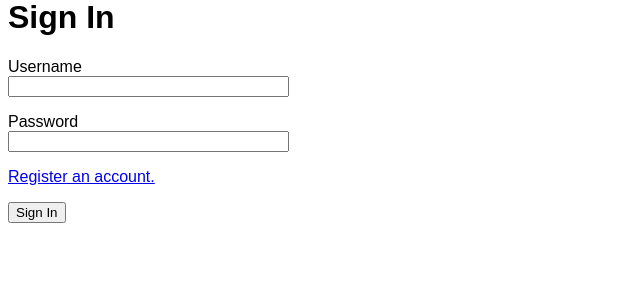
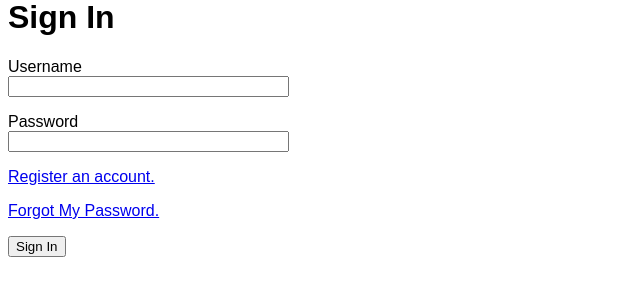
Before and after one commit to statefarmuta/api_ml_admin, a Flask app: page /web/login in a window 1280 px wide. Shown: the part 144-445 px from the top of the page, without its empty margins (0-640 px from the left). Run offline with Flask 2, Linux system fonts and the light colour scheme.

Commit message:
updated login.html

```diff
--- a/app/web/templates/login.html
+++ b/app/web/templates/login.html
@@ -19,6 +19,7 @@
             {% endfor %}
         </p>
         <a href="{{ url_for('web.register') }}">Register an account.</a>
+        <p><a href="{{ url_for('web.reset_request') }}">Forgot My Password.</a></p>
         <p>{{ form.submit() }}</p>
     </form>
 
```
